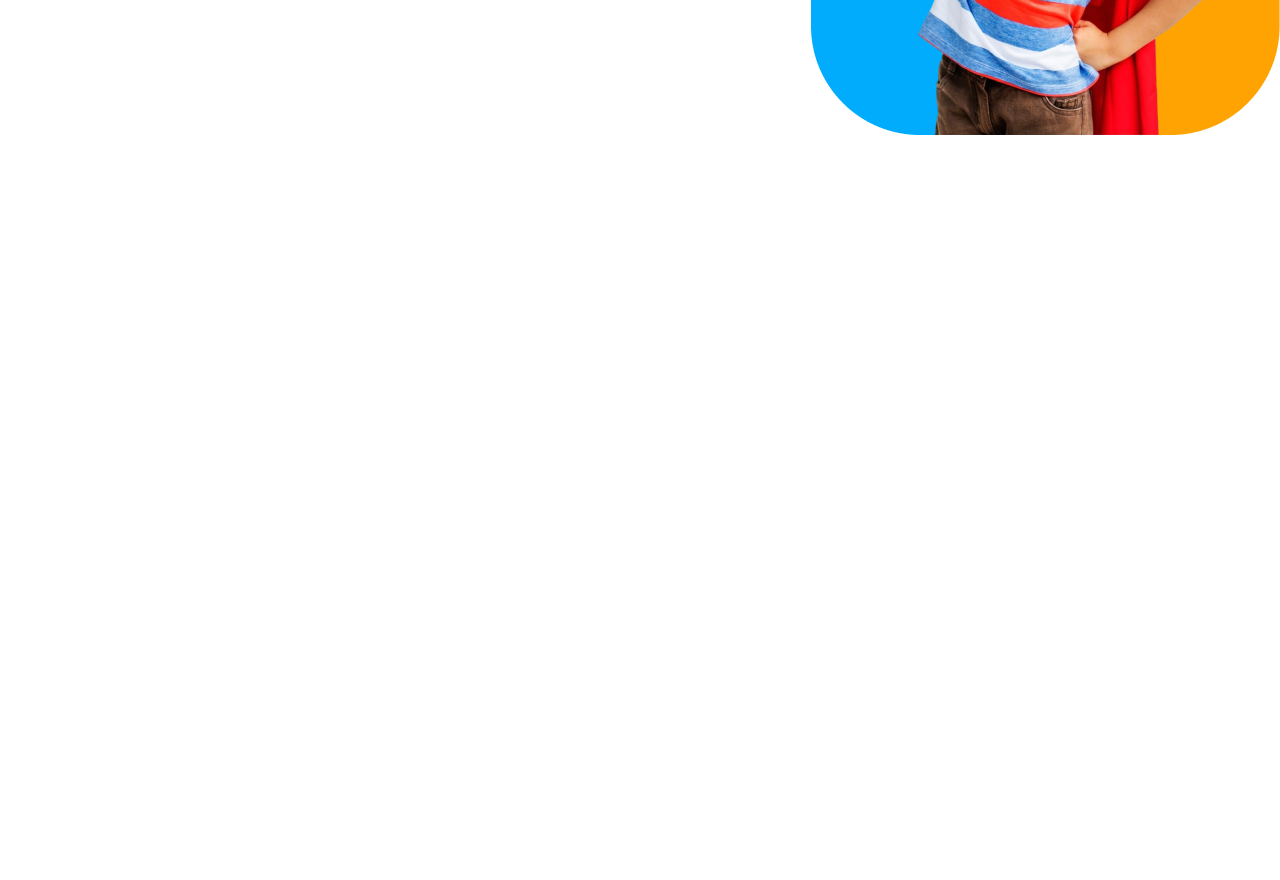
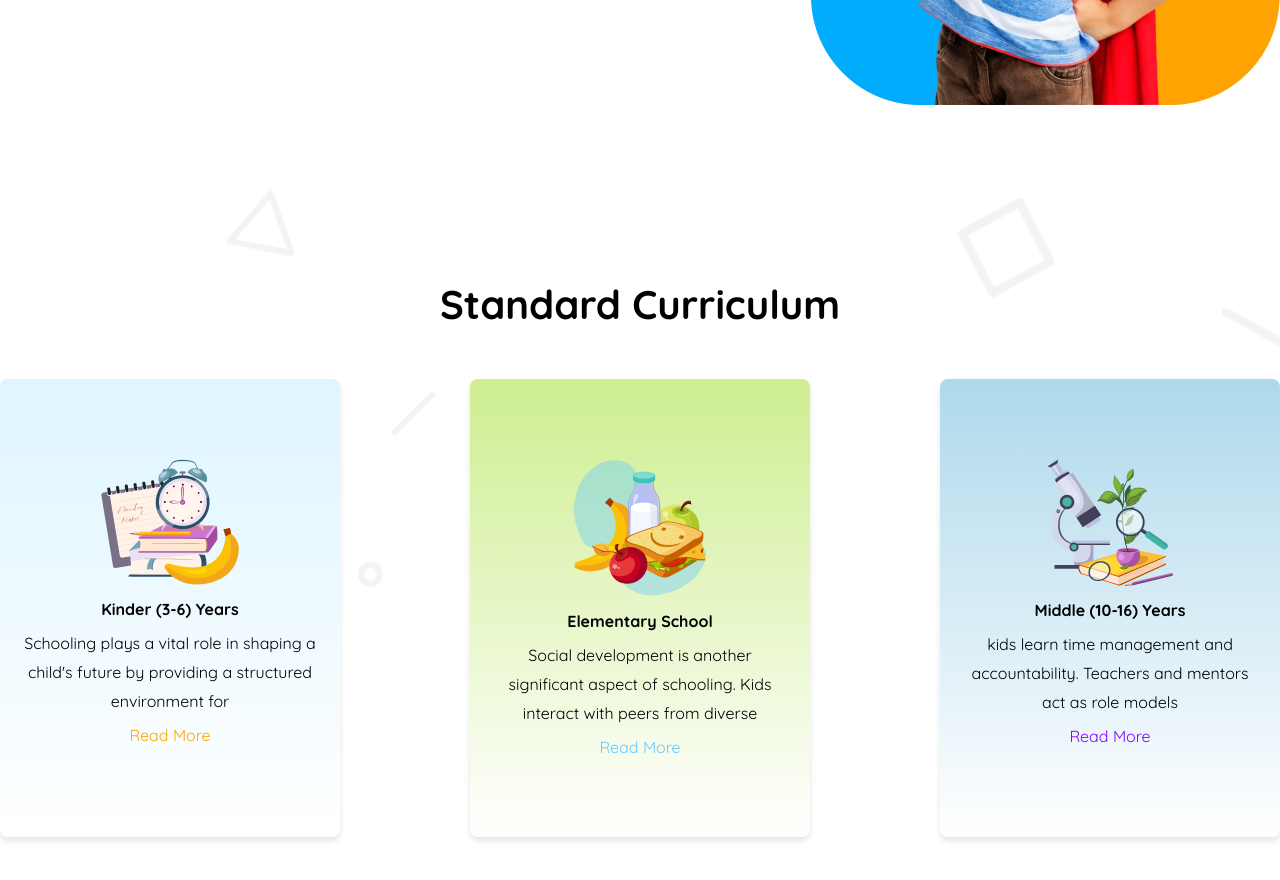
Before and after one commit to devalamin/sunrise-kindergarten, a plain HTML site: page index.html in a window 1280 px wide. Shown: the part 602-1482 px from the top of the page. Before the commit the page ends 841 px from the top, so only its background shows below. Drawn offline with Linux system fonts and the light colour scheme.

Commit message:
standard part done

```diff
--- a/index.html
+++ b/index.html
@@ -52,6 +52,43 @@
 
     </header>
 
+    <main>
+        <div class="container">
+            <section class="standard-part">
+                <h3 class="section-heading">
+                    Standard Curriculum
+                </h3>
+                <div class="standard-cart-container display-flex space-between">
+                    <div class="standard-card card1">
+                        <img src="./images/elementary.png" alt="">
+                        <h4>Kinder (3-6) Years</h4>
+                        <p>Schooling plays a vital role in shaping a child's future by providing a structured environment for</p>
+                        <div class="standard-btn">
+                            <a href="" class="read1">Read More</a>
+                        </div>
+                    </div>
+                    <div class="standard-card card2">
+                        <img src="./images/kinder.png" alt="">
+                        <h4>Elementary School</h4>
+                        <p>Social development is another significant aspect of schooling. Kids interact with peers from diverse</p>
+                        <div class="standard-btn">
+                            <a href="" class="read2">Read More</a>
+                        </div>
+                    </div>
+                    <div class="standard-card card3">
+                        <img src="./images/middle.png" alt="">
+                        <h4>Middle (10-16) Years</h4>
+                        <p>kids learn time management and accountability. Teachers and mentors act as role models</p>
+                        <div class="standard-btn">
+                            <a href="" class="read3">Read More</a>
+                        </div>
+                    </div>
+                </div>
+
+            </section>
+        </div>
+    </main>
+
 
 
 </body>
--- a/styles/style.css
+++ b/styles/style.css
@@ -25,7 +25,7 @@ body{
     font-family: "Quicksand", serif;
 }
 section{
-    margin: 100px 0;
+    margin: 70px 0;
 }
 .container{
     max-width: 1280px;
@@ -46,6 +46,14 @@ section{
     color: white;
     padding: 10px 30px;
     border-radius: 10px;
+}
+
+.section-heading{
+    text-align: center;
+    font-weight: 700;
+    font-size: 2.5rem;
+    margin: 50px 0;
+
 }
 
 
@@ -104,6 +112,8 @@ section{
 
 .banner-part .banner-description{
     margin: 20px 0;
+    font-size: 20px;
+    font-weight: 500;
 }
 .banner-btn{
     background-color: black;
@@ -111,6 +121,58 @@ section{
 
 .banner-part .img-part img{
     width: 100%;
+}
+
+
+
+.standard-part{
+    background-image: url(/images/bg.png);
+    background-repeat: no-repeat;
+    background-position: center;
+    padding-top:50px ;
+
+}
+.card1{
+    background: linear-gradient(to bottom, #DEF5FF, #fff);
+    box-shadow: 0 4px 6px rgba(0, 0, 0, 0.1);
+}
+.card2{
+    background: linear-gradient(to bottom, rgb(206, 238, 144), #fff);
+    box-shadow: 0 4px 6px rgba(0, 0, 0, 0.1);
+}
+.card3{
+    background: linear-gradient(to bottom, rgb(174, 217, 235), #fff);
+    box-shadow: 0 4px 6px rgba(0, 0, 0, 0.1);
+}
+
+
+.standard-card{
+
+    border-radius: 8px;
+    padding: 80px 20px;
+    text-align: center;
+    width: 300px;
+}
+.standard-card img{
+   max-width: 100%;
+}
+.standard-card h4{
+    margin-top: 10px;
+}
+.standard-card p{
+    line-height:1.8rem;
+    font-size: 1rem;
+    margin: 10px 0;
+}
+
+.standard-card .read1{
+    color: orange;
+}
+.standard-card .read2{
+    color: #64C8FF;
+}
+.standard-card .read3{
+    color: #8700FF;
 }
 
 
@@ -164,4 +226,20 @@ section{
         width: 80%;
     }
 
+    .standard-part{
+        padding-top: 0;
+    }
+
+    .standard-cart-container{
+        flex-direction: column;
+        justify-content: center;
+        align-items: center;
+    }
+    .section-heading{
+        font-size: 2rem;
+    }
+
+    .standard-cart-container .standard-card{
+        margin-bottom: 40px;
+    }
 }
```
